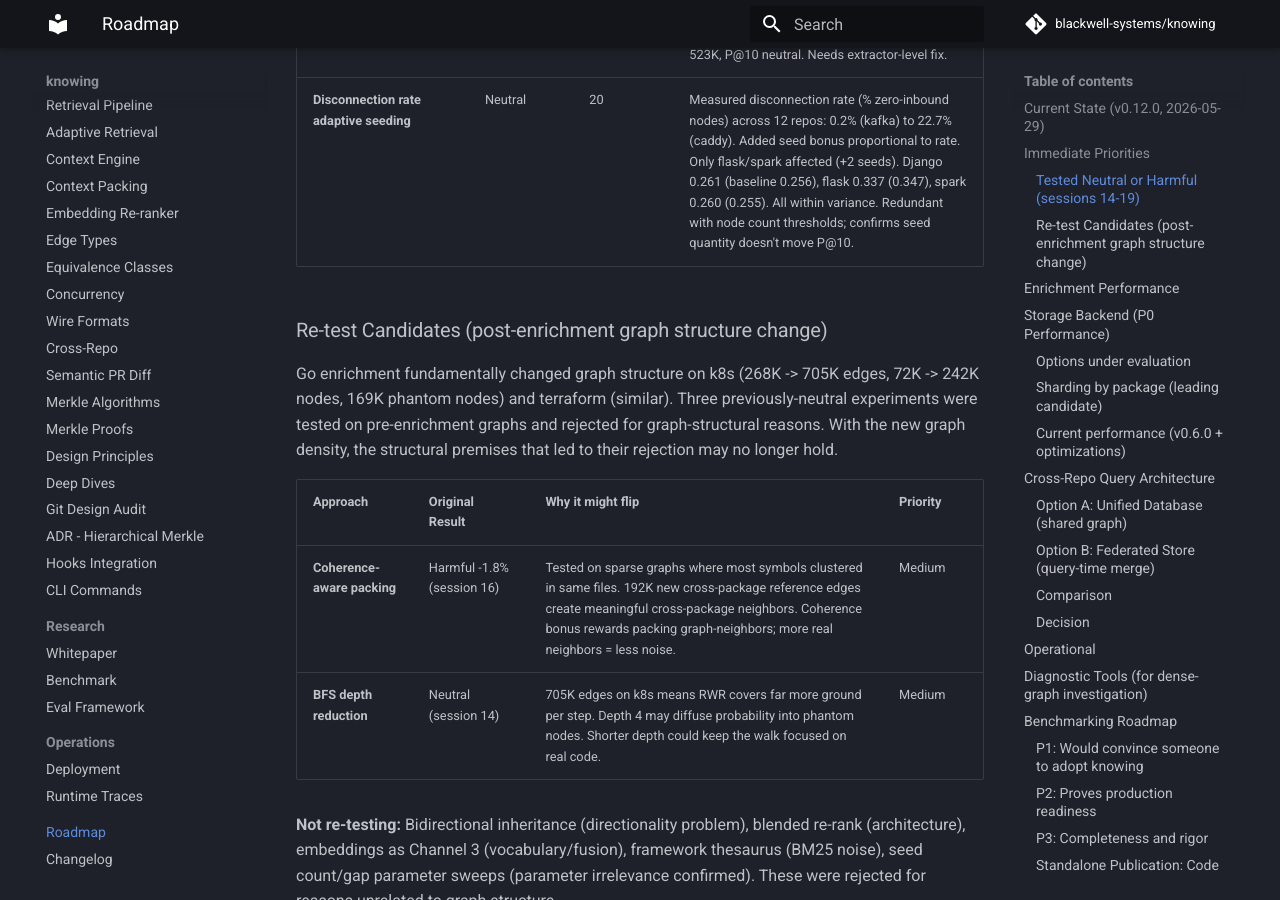
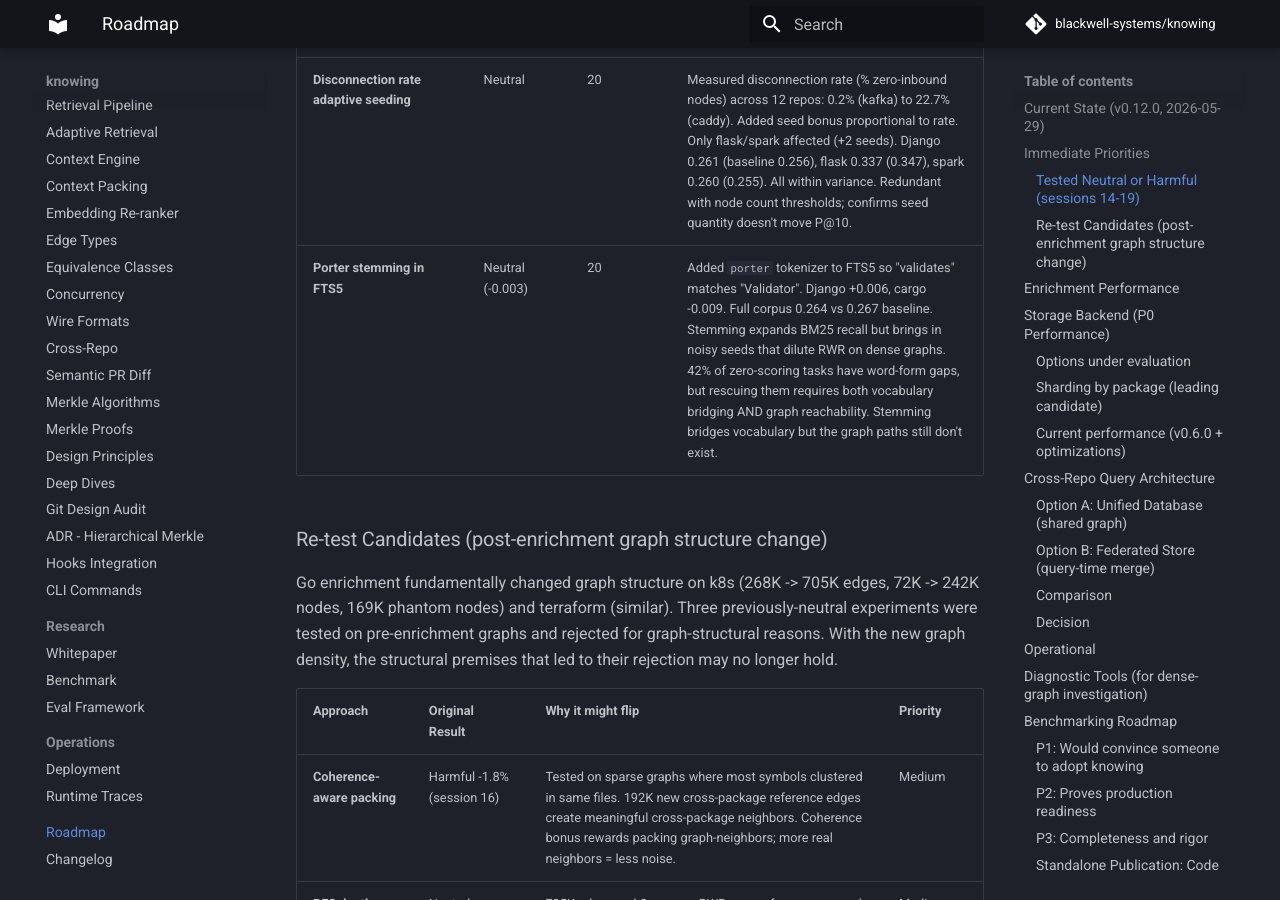
Before and after one commit to blackwell-systems/knowing, an MkDocs documentation site: the page built from docs/roadmap.md, in a window 1280 px wide and 900 px high, scrolled down 2678 px. Built offline with MkDocs 1.6.1 and Material for MkDocs 9.7.7, drawn with Linux system fonts in a browser that asks for light colours; comment, search, counter and statistics services are not loaded.

Commit message:
docs: record porter stemming as neutral (experiment #52)
Added porter tokenizer to FTS5 for word-form matching ("validates" ->
"Validator"). Django +0.006, cargo -0.009. Full corpus 0.264 vs 0.267
baseline. Stemming expands BM25 recall but noisy seeds dilute RWR on
dense graphs. Zero-scoring tasks need both vocabulary bridging AND
graph reachability; stemming only provides the former.

```diff
--- a/docs/roadmap.md
+++ b/docs/roadmap.md
@@ -40,6 +40,7 @@ Embedding re-ranker: disabled (net negative on P@10, session 19). Gap-fill seeds
 | **Density-adaptive inherits weight** (1.0 on deep) | Neutral | 17 | Boosted implements/overrides/extends to 1.0 on repos >1.5% inherits edges. Django +0.009, kafka+flask -0.008. Net neutral. |
 | **Interface type hint propagation** (post-processing) | Neutral | 17 | Connect type_hint_of targets to sibling implementors. Edge structure mismatch: type_hint_of and implements share 0 target hashes on Java/Python. Go (k8s): 393 edges on 523K, P@10 neutral. Needs extractor-level fix. |
 | **Disconnection rate adaptive seeding** | Neutral | 20 | Measured disconnection rate (% zero-inbound nodes) across 12 repos: 0.2% (kafka) to 22.7% (caddy). Added seed bonus proportional to rate. Only flask/spark affected (+2 seeds). Django 0.261 (baseline 0.256), flask 0.337 (0.347), spark 0.260 (0.255). All within variance. Redundant with node count thresholds; confirms seed quantity doesn't move P@10. |
+| **Porter stemming in FTS5** | Neutral (-0.003) | 20 | Added `porter` tokenizer to FTS5 so "validates" matches "Validator". Django +0.006, cargo -0.009. Full corpus 0.264 vs 0.267 baseline. Stemming expands BM25 recall but brings in noisy seeds that dilute RWR on dense graphs. 42% of zero-scoring tasks have word-form gaps, but rescuing them requires both vocabulary bridging AND graph reachability. Stemming bridges vocabulary but the graph paths still don't exist. |
 
 ### Re-test Candidates (post-enrichment graph structure change)
 
```
